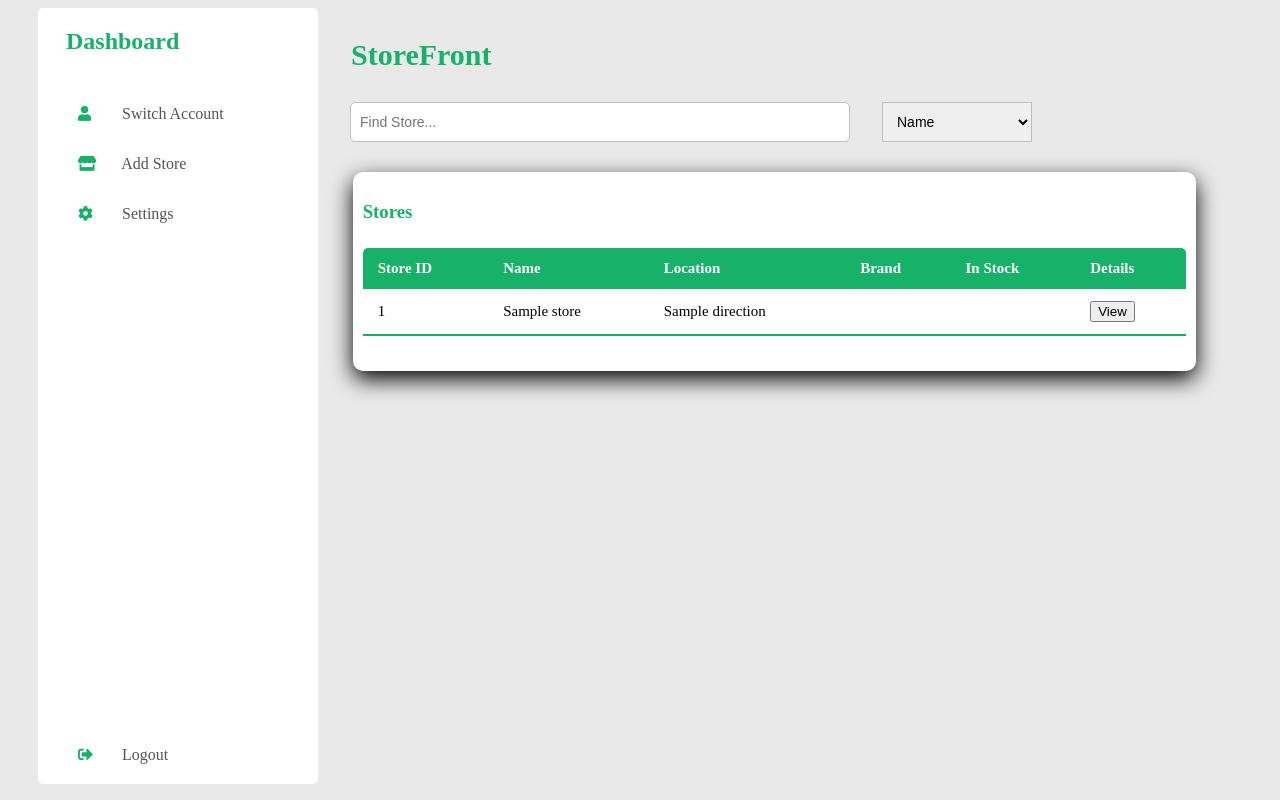
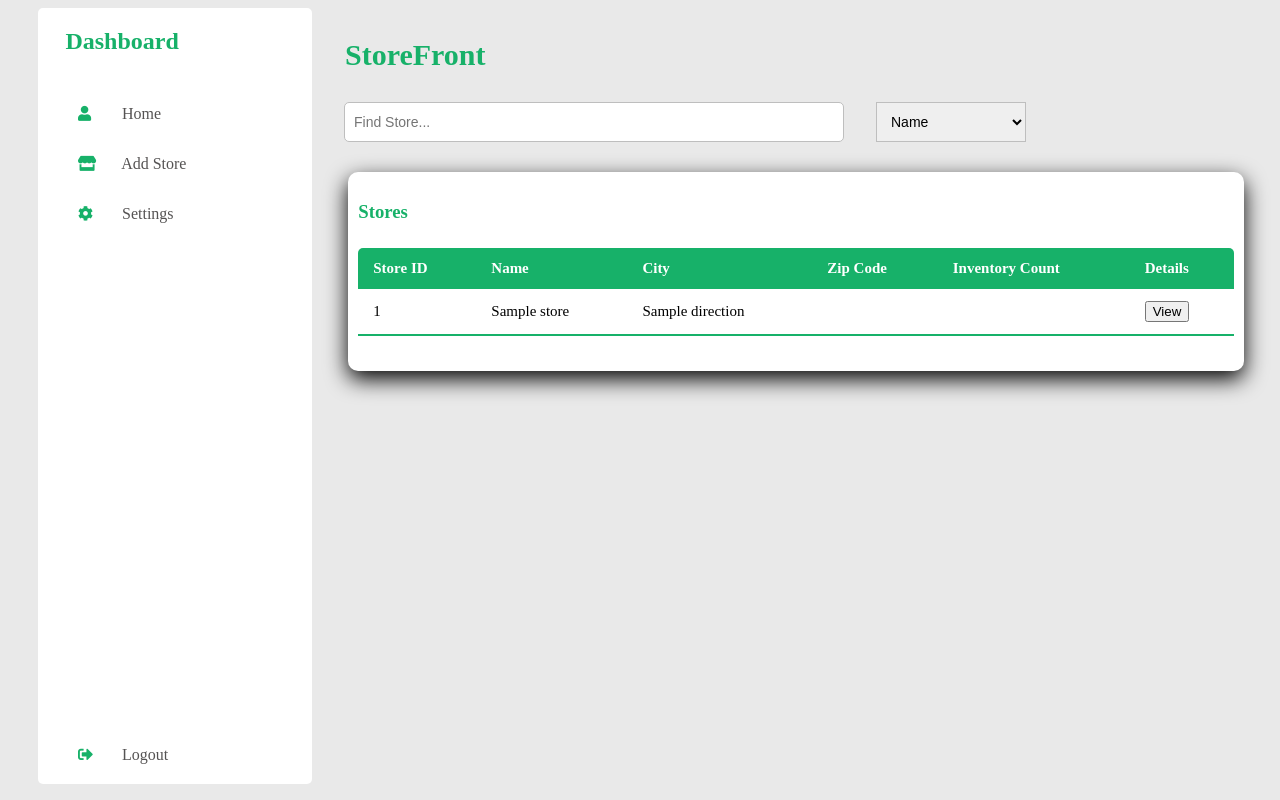
Before and after one commit to miguealejandrojf/Storefront, a Flask app: template templates/dashboard.html in a window 1280 px wide. Run offline with Flask 3, Linux system fonts and the light colour scheme; a user stored in the database is signed in; the template is opened without the code that fills it: most values are stand-ins (such as "Sample title", 1, 10 or a date in 2020); parts of the project's set-up code (start-up, migrations or seed data) failed here and were passed over.

Commit message:
CSS changes made to the dashbaords

```diff
--- a/templates/dashboard.html
+++ b/templates/dashboard.html
@@ -15,9 +15,9 @@
                 <h1>Dashboard</h1>
             </div>
             <ul>
-                <li><a href="#">
+                <li><a href="{{url_for('home')}}">
                     <i class="fas fa-user"></i>
-                    <span class="nav-list">Switch Account</span>
+                    <span class="nav-list">Home</span>
                 </a>
                 </li>
                 <li><a href="#">
@@ -30,7 +30,7 @@
                     <span class="nav-list">Settings</span>
                 </a>
                 </li>
-                <li><a href="" class="logout">
+                <li><a href="{{url_for('home')}}" class="logout">
                     <i class="fas fas fas fa-sign-out-alt"></i>
                     <span class="nav-list">Logout</span>
                 </a>
@@ -59,9 +59,9 @@
                             <tr>
                                 <th>Store ID</th>
                                 <th>Name</th>
-                                <th>Location</th>
-                                <th>Brand</th>
-                                <th>In Stock</th>
+                                <th>City</th>
+                                <th>Zip Code</th>
+                                <th>Inventory Count</th>
                                 <th>Details</th>
                             </tr>
                         </thead>
@@ -92,7 +92,7 @@
             <label for="name"><b>Name</b></label>
             <input type="text" placeholder="Enter name" id="name" name="name" required>
 
-            <label for="direction"><b>Location</b></label>
+            <label for="direction"><b>City</b></label>
             <input type="text" placeholder="Enter Location" id="direction" name="direction" required>
 
             <input type="text" name="user_id" id="user_id" style="display: none;" value="{{ current_user.id }}" readonly>
```
Also changed, not shown: templates/store.html (+6 -6 lines).
